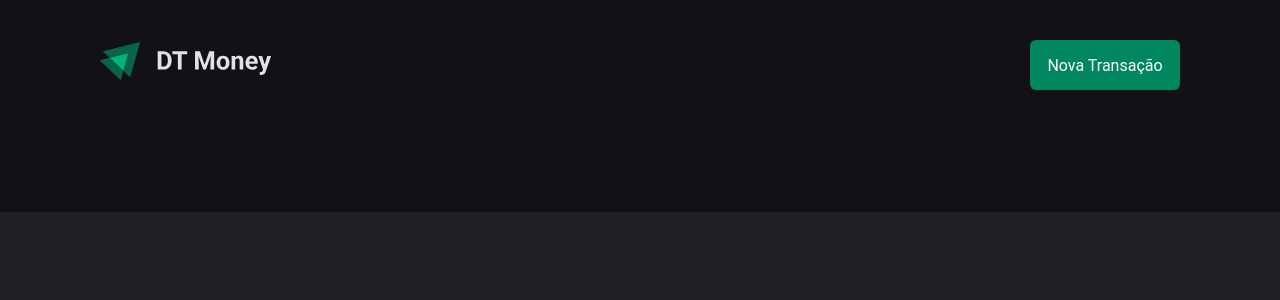
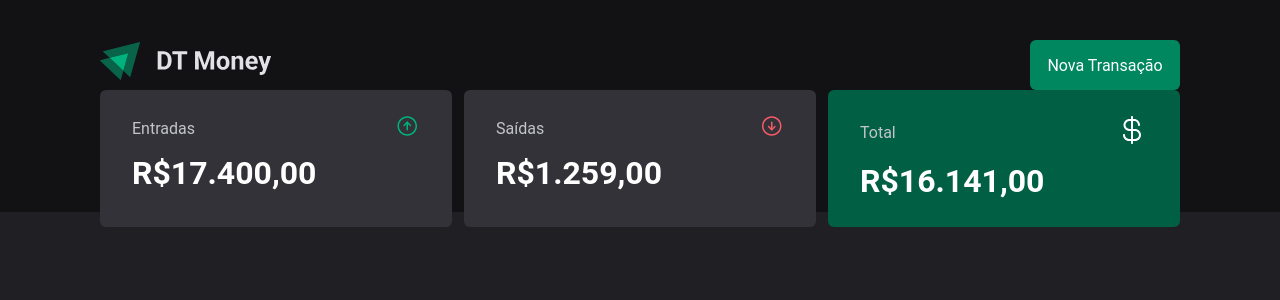
Before and after one commit to WBGreenArrow/nilde-account, a React (Vite) app in the folder front-end/: page / in a window 1280 px wide. Shown: the top 300 px of the page. Built offline with nearby package versions, Linux system fonts and the light colour scheme.

Commit message:
feat: added CardBalance component to Home page

```diff
--- a/front-end/src/pages/Home/index.tsx
+++ b/front-end/src/pages/Home/index.tsx
@@ -4,6 +4,7 @@ import './styles.scss'
 
 import { TransitionTypeCard } from '../../components/TransitionTypeCard'
 import { Header } from '../../components/Header'
+import { CardBalance } from '../../components/CardBalance'
 
 export const Home = () => {
   return (
@@ -13,6 +14,11 @@ export const Home = () => {
       <div className="homeContentWrapper">
         <main className="homeContent">
           <Header />
+          <div className="cardBalanceContainer">
+            <CardBalance label="Entradas" type="deposit" value="R$17.400,00" />
+            <CardBalance label="Saídas" type="checkout" value="R$1.259,00" />
+            <CardBalance label="Total" type="balance" value="R$16.141,00" />
+          </div>
 
           {/* <TransitionTypeCard label="Entrada" transitionType="deposit" /> */}
         </main>
--- a/front-end/src/pages/Home/styles.scss
+++ b/front-end/src/pages/Home/styles.scss
@@ -29,6 +29,13 @@
             margin: 0 auto;
             height: 100%;
             padding: 40px;
+
+            & > .cardBalanceContainer{
+                display:flex;
+                justify-content: space-between;
+                align-items:center;
+                flex-wrap: wrap;
+            }
         }
     }
 
```
